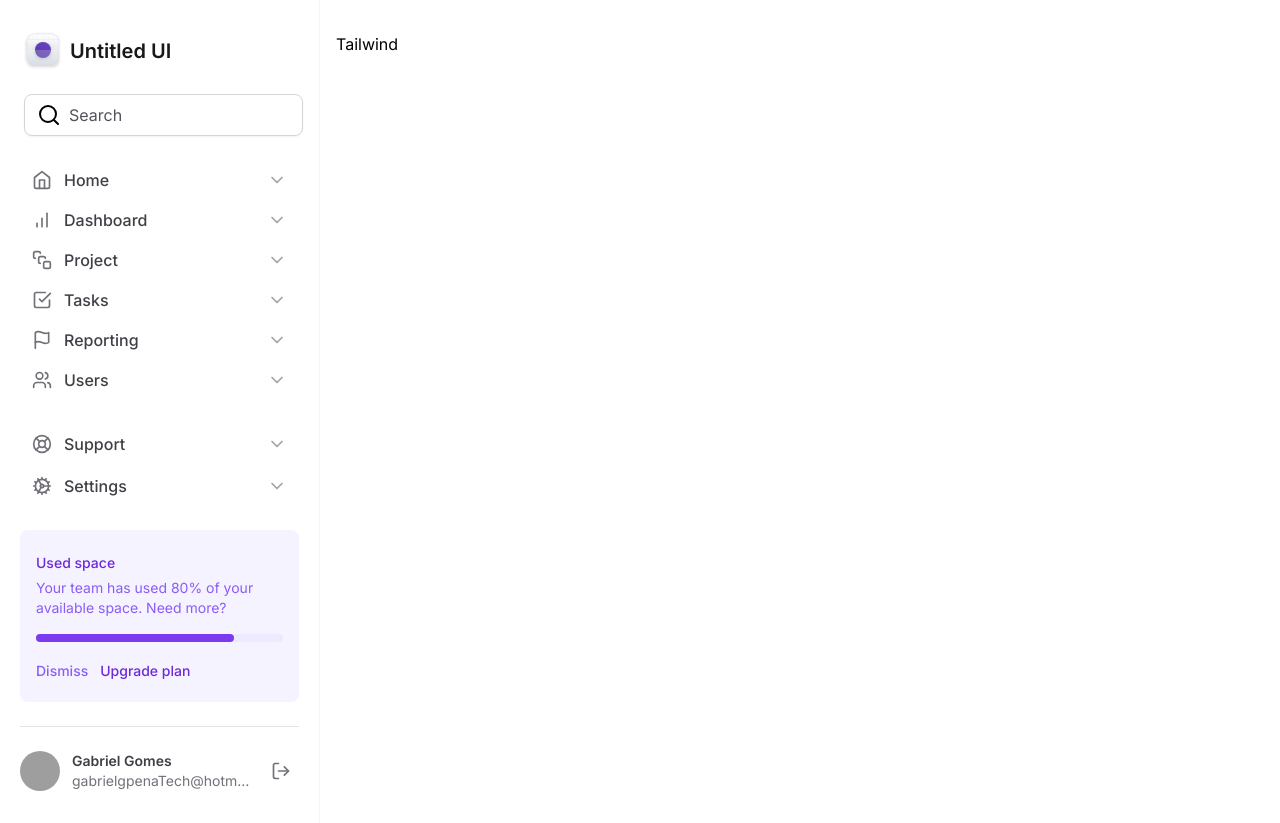
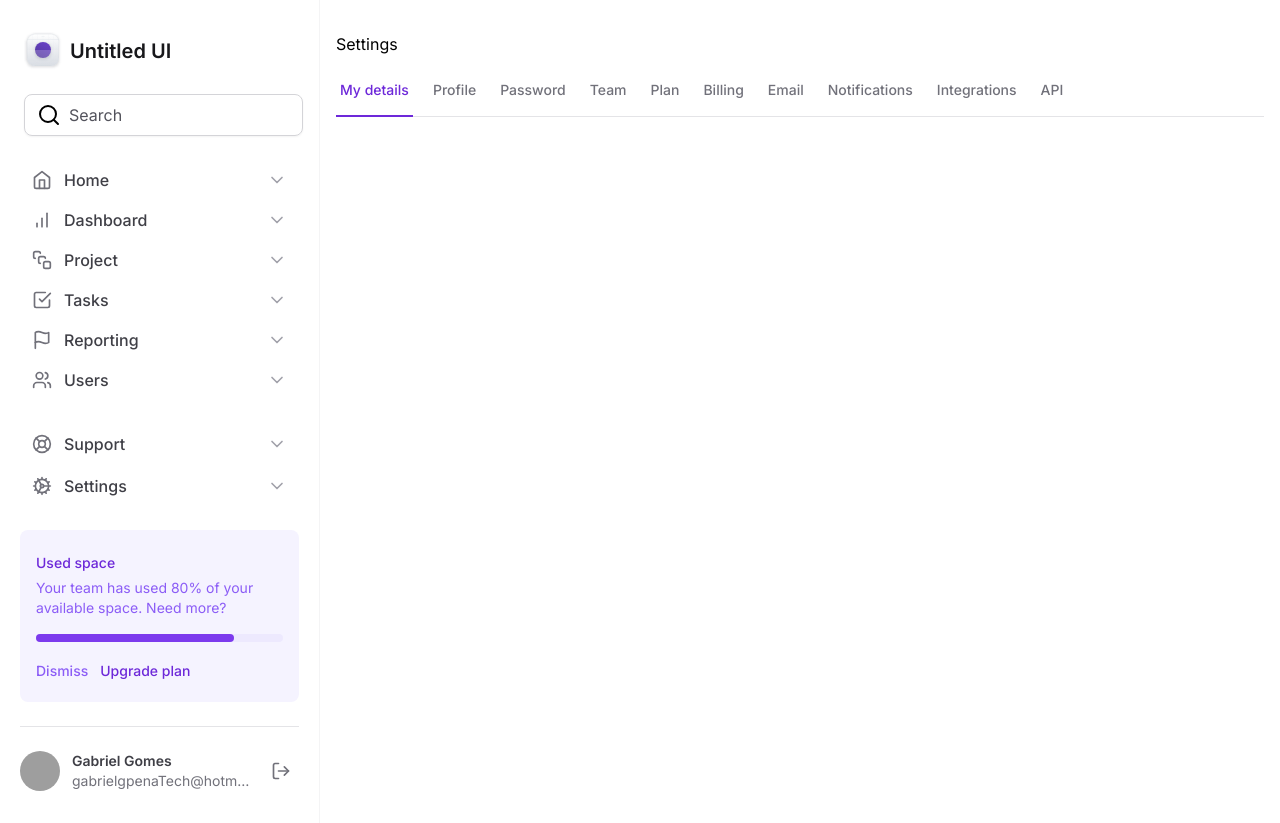
Before and after one commit to GabrielGPena793/tailwind_next, a Next.js app: page / in a window 1280 px wide. Built offline with nearby package versions, Linux system fonts and the light colour scheme; grey boxes are pictures that could not be loaded.

Commit message:
create Settings tab

```diff
--- a/package.json
+++ b/package.json
@@ -9,6 +9,8 @@
     "lint": "next lint"
   },
   "dependencies": {
+    "@radix-ui/react-tabs": "^1.0.4",
+    "framer-motion": "^10.16.4",
     "lucide-react": "^0.284.0",
     "next": "13.5.4",
     "react": "^18",
--- a/src/app/layout.tsx
+++ b/src/app/layout.tsx
@@ -16,9 +16,9 @@
   children: React.ReactNode
 }) {
   return (
-    <html lang="en">
+    <html lang="en" className="antialiased">
       <body className={inter.className}>
-        <div className="grid-cols-app grid min-h-screen">
+        <div className="grid min-h-screen grid-cols-app">
           <Sidebar />
 
           <main className="px-4 py-12 pt-8">{children}</main>
--- a/src/app/page.tsx
+++ b/src/app/page.tsx
@@ -1,3 +1,11 @@
+import { SettingsTabs } from '@/components/SettingsTabs'
+
 export default function Home() {
-  return <h1>Tailwind</h1>
+  return (
+    <>
+      <h1>Settings</h1>
+
+      <SettingsTabs />
+    </>
+  )
 }
--- a/src/components/Input.tsx
+++ b/src/components/Input.tsx
@@ -1,4 +1,3 @@
-import { Search } from 'lucide-react'
 import { ComponentProps } from 'react'
 
 type PrefixProps = ComponentProps<'div'>
--- /dev/null
+++ b/src/components/SettingsTabs/TabItem.tsx
@@ -0,0 +1,24 @@
+'use client'
+
+import * as Tabs from '@radix-ui/react-tabs'
+
+interface TabItemProps {
+  value: string
+  title: string
+  isSelected?: boolean
+}
+
+export function TabItem({ title, value, isSelected = false }: TabItemProps) {
+  return (
+    <Tabs.Trigger
+      value={value}
+      className="relative px-1 pb-4 text-sm font-medium text-zinc-500 hover:text-violet-700 data-[state=active]:text-violet-700"
+    >
+      <span>{title}</span>
+
+      {isSelected && (
+        <div className="absolute -bottom-px left-0 right-0 h-0.5 bg-violet-700" />
+      )}
+    </Tabs.Trigger>
+  )
+}
--- /dev/null
+++ b/src/components/SettingsTabs/index.tsx
@@ -0,0 +1,58 @@
+'use client'
+
+import * as Tabs from '@radix-ui/react-tabs'
+import { TabItem } from './TabItem'
+import { useState } from 'react'
+
+export function SettingsTabs() {
+  const [currentTab, setCurrentTab] = useState('tab1')
+
+  return (
+    <Tabs.Root value={currentTab} onValueChange={setCurrentTab}>
+      <Tabs.List className="mt-6 flex w-full items-center gap-4 border-b border-zinc-200">
+        <TabItem
+          value="tab1"
+          title="My details"
+          isSelected={currentTab === 'tab1'}
+        />
+        <TabItem
+          value="tab2"
+          title="Profile"
+          isSelected={currentTab === 'tab2'}
+        />
+        <TabItem
+          value="tab3"
+          title="Password"
+          isSelected={currentTab === 'tab3'}
+        />
+        <TabItem value="tab4" title="Team" isSelected={currentTab === 'tab4'} />
+        <TabItem value="tab5" title="Plan" isSelected={currentTab === 'tab5'} />
+        <TabItem
+          value="tab6"
+          title="Billing"
+          isSelected={currentTab === 'tab6'}
+        />
+        <TabItem
+          value="tab7"
+          title="Email"
+          isSelected={currentTab === 'tab7'}
+        />
+        <TabItem
+          value="tab8"
+          title="Notifications"
+          isSelected={currentTab === 'tab8'}
+        />
+        <TabItem
+          value="tab9"
+          title="Integrations"
+          isSelected={currentTab === 'tab9'}
+        />
+        <TabItem
+          value="tab10"
+          title="API"
+          isSelected={currentTab === 'tab10'}
+        />
+      </Tabs.List>
+    </Tabs.Root>
+  )
+}
```
Also changed, not shown: 1 other file (tests, documents, lock files or other folders).
